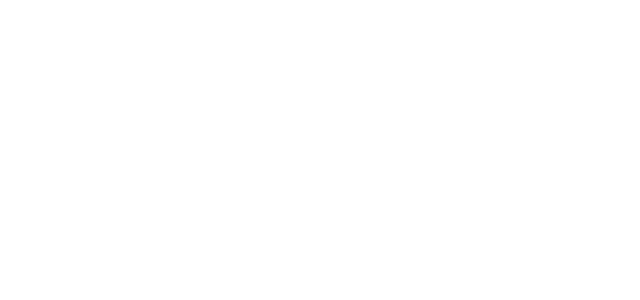
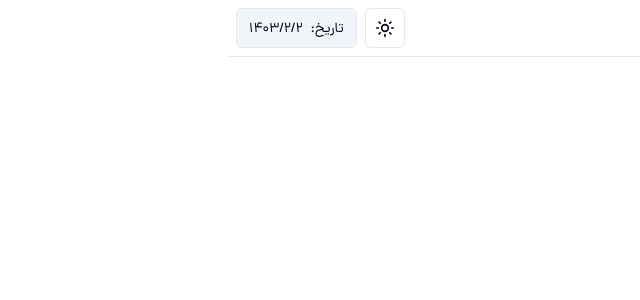
Before and after one commit to masih-developer/pharmacy-medicines-frontend, a React (Vite) app: page / in a window 1280 px wide. Shown: the top 300 px of the page, without its empty margins (35-675 px from the left). Built offline with nearby package versions, Linux system fonts and the light colour scheme.

Commit message:
✨ (component/layout/TopBar.tsx): create top bar component

```diff
--- a/src/App.tsx
+++ b/src/App.tsx
@@ -1,10 +1,15 @@
+import { DirectionProvider } from "@radix-ui/react-direction";
+import TopBar from "./components/layout/TopBar";
 import { ThemeProvider } from "./context/ThemeProvider";
 import AppRoutes from "./routes";
 
 const App = () => {
   return (
     <ThemeProvider defaultTheme="system" storageKey="theme">
-      <AppRoutes />
+      <DirectionProvider dir="rtl">
+        <TopBar />
+        <AppRoutes />
+      </DirectionProvider>
     </ThemeProvider>
   );
 };
--- /dev/null
+++ b/src/components/layout/TopBar.tsx
@@ -0,0 +1,58 @@
+import { Button } from "@/components/ui/button";
+import { Moon, Sun } from "lucide-react";
+import useTheme from "@/hooks/useTheme";
+import { Avatar, AvatarFallback, AvatarImage } from "@/components/ui/avatar";
+import {
+  DropdownMenu,
+  DropdownMenuContent,
+  DropdownMenuItem,
+  DropdownMenuTrigger,
+} from "../ui/dropdown-menu";
+
+const TopBar = () => {
+  const { setTheme } = useTheme();
+
+  return (
+    <nav className="p-2 border-b border-b-border">
+      <div className="flex items-center justify-between w-full">
+        <div className="flex items-center gap-x-2">
+          <Avatar>
+            <AvatarImage src="https://github.com/shadcn.png" />
+            <AvatarFallback>CN</AvatarFallback>
+          </Avatar>
+          <span className="font-semibold">امیر حجتی</span>
+        </div>
+        <div className="flex items-center gap-x-2">
+          <DropdownMenu>
+            <DropdownMenuTrigger asChild>
+              <Button variant="outline" size="icon">
+                <Sun className="size-5 rotate-0 scale-100 transition-all dark:-rotate-90 dark:scale-0" />
+                <Moon className="absolute size-5 rotate-90 scale-0 transition-all dark:rotate-0 dark:scale-100" />
+                <span className="sr-only">Toggle theme</span>
+              </Button>
+            </DropdownMenuTrigger>
+            <DropdownMenuContent align="end">
+              <DropdownMenuItem onClick={() => setTheme("light")}>
+                روشن
+              </DropdownMenuItem>
+              <DropdownMenuItem onClick={() => setTheme("dark")}>
+                تیره
+              </DropdownMenuItem>
+              <DropdownMenuItem onClick={() => setTheme("system")}>
+                پیشفرض سیستم
+              </DropdownMenuItem>
+            </DropdownMenuContent>
+          </DropdownMenu>
+          <div className="flex text-sm h-10 px-3 rounded-md items-center gap-x-2 border-border border bg-secondary">
+            <span className="">تاریخ:</span>
+            <span className="">
+              {new Date().toLocaleString("fa-ir").split(",")[0]}
+            </span>
+          </div>
+        </div>
+      </div>
+    </nav>
+  );
+};
+
+export default TopBar;
```
